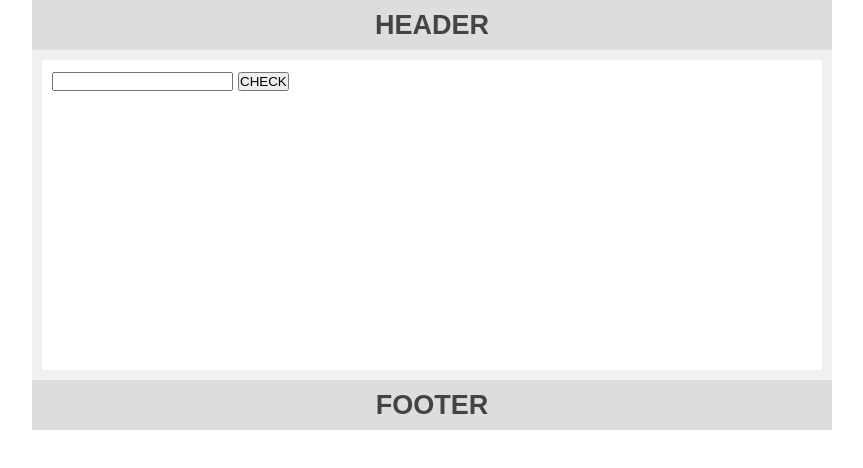
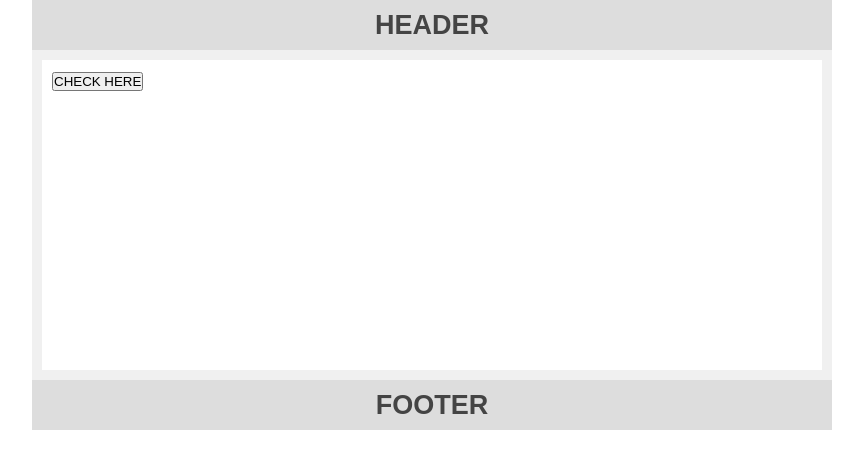
Before and after one commit to anubd93/jsPrac, a plain HTML site: page js/prac02.html in a window 1280 px wide. Shown: the whole page, without its empty margins (208-1071 px from the left). Drawn offline with Linux system fonts and the light colour scheme.

Commit message:
:prac 04

```diff
--- a/js/prac02.html
+++ b/js/prac02.html
@@ -18,11 +18,19 @@
 			<div id="show">
 
 			</div>
-			<input id="codeText" type="text">
-			<button onclick="checked()">
+			<!-- <input id="codeText" type="text"> -->
+			<!-- <button onclick="checked()">
 				CHECK
-			</button>
+			</button> -->
+			<!-- <button onclick="checkEvent()">CHECK HERE</button> -->
+			<button ondblclick="checkEvent()">CHECK HERE</button>
+			<!-- <button onmouseover="checkEvent()">CHECK HERE</button> -->
 			<script type="text/javascript">
+
+				function checkEvent(){
+					console.log("Event is here...");
+				}
+
 				// var a = 10;
 				// var b = 15;
 				// var helloWorld = a+b;
@@ -61,26 +69,28 @@
 				// document.write(person.func()+"<br/>");
 
 
-				function checked(){
-					var txt;
-					var coding = document.getElementById("codeText").value;
+				// function checked(){
+				// 	var txt;
+				// 	var coding = document.getElementById("codeText").value;
 
-					switch (coding) {
-						case "java":
-							txt = "java";
-							break;
-						case "php":
-							txt = "php";
-							break;
-						case "c++":
-							txt = "c++";
-							break;
-						default:
-							txt = "JS";
-							// break;
-					}
-					document.getElementById("show").innerHTML = txt;
-				}
+				// 	switch (coding) {
+				// 		case "java":
+				// 			txt = "java";
+				// 			break;
+				// 		case "php":
+				// 			txt = "php";
+				// 			break;
+				// 		case "c++":
+				// 			txt = "c++";
+				// 			break;
+				// 		default:
+				// 			txt = "JS";
+				// 			// break;
+				// 	}
+				// 	document.getElementById("show").innerHTML = txt;
+				// }
+
+
 
 			</script>
 		</div>
```
